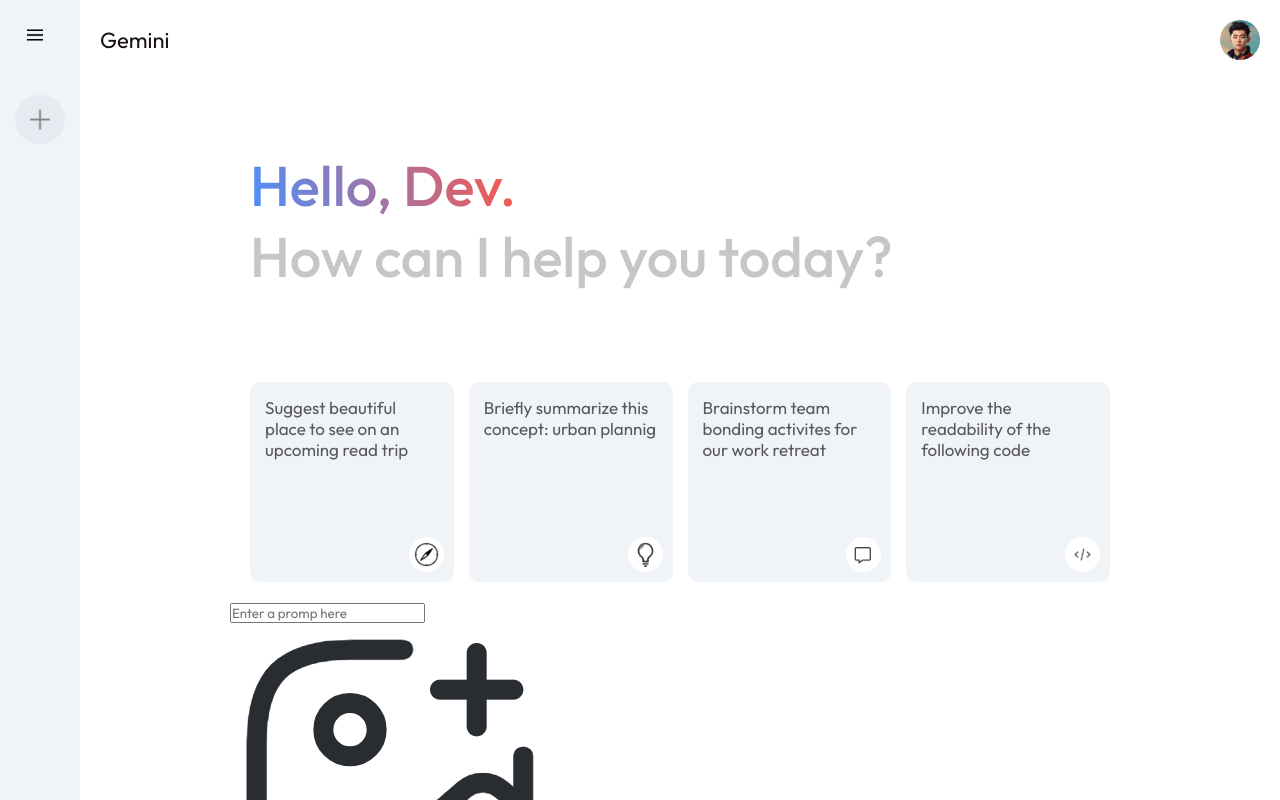
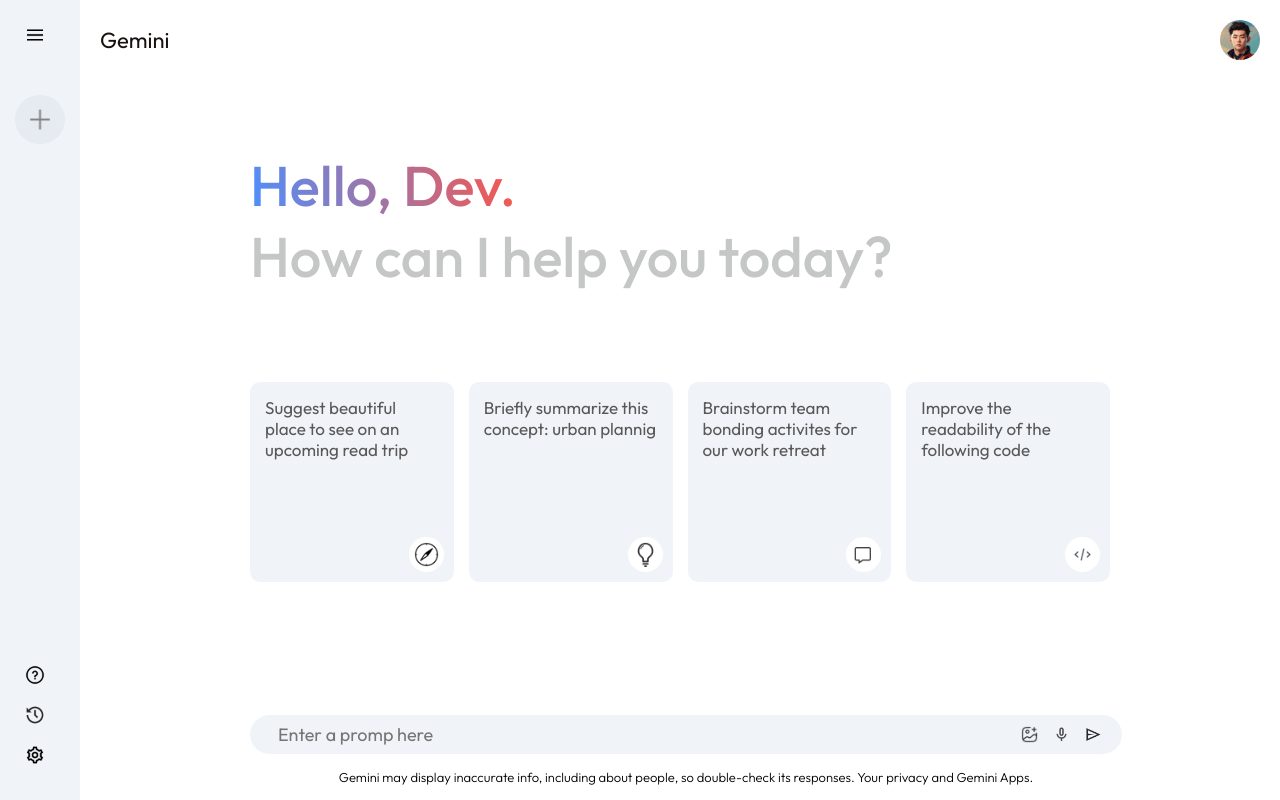
Before and after one commit to HassanEhsani/google-Gemini, a React (Vite) app in the folder gemini-clone/: page / in a window 1280 px wide. Shown: the top 800 px of the page. Built offline with nearby package versions, Linux system fonts and the light colour scheme.

Commit message:
i wrote all of option about main in the main.jsx

```diff
--- a/gemini-clone/src/components/Main/Main.css
+++ b/gemini-clone/src/components/Main/Main.css
@@ -18,29 +18,34 @@
     width: 40px;
     border-radius: 50%;
 }
-.main-container{
+
+.main-container {
     max-width: 900px;
     margin: auto;
 }
-.main .greet{
+
+.main .greet {
     margin: 50px 0px;
     font-size: 56px;
     color: #c4c7c5;
     font-weight: 500;
     padding: 20px;
 }
-.main .greet span{
-    background: -webkit-linear-gradient(16deg,#4b90ff,#ff5546);
+
+.main .greet span {
+    background: -webkit-linear-gradient(16deg, #4b90ff, #ff5546);
     -webkit-background-clip: text;
     -webkit-text-fill-color: transparent;
 }
-.main .cards{
+
+.main .cards {
     display: grid;
-    grid-template-columns: repeat(auto-fill,minmax(180px,1fr));
+    grid-template-columns: repeat(auto-fill, minmax(180px, 1fr));
     gap: 15px;
     padding: 20px;
 }
-.main .card{
+
+.main .card {
     height: 200px;
     padding: 15px;
     background-color: #f0f4f9;
@@ -48,7 +53,8 @@
     position: relative;
     cursor: pointer;
 }
-.main .card img{
+
+.main .card img {
     width: 35px;
     padding: 5px;
     position: absolute;
@@ -57,10 +63,58 @@
     bottom: 10px;
     right: 10px;
 }
-.main .card p{
+
+.main .card p {
     color: #585858;
     font-size: 17px;
 }
-.main .card:hover{
+
+.main .card:hover {
     background-color: #dfe4ea;
 }
+
+.main-bottom {
+    position: absolute;
+    bottom: 0;
+    width: 76%;
+    max-height: 900px;
+    padding: 0px 20px;
+    margin: auto;
+}
+
+.search-box {
+    display: flex;
+    align-items: center;
+    justify-content: space-between;
+    gap: 20px;
+    background-color: #f0f4f9;
+    padding: 0px 20px;
+    border-radius: 50px;
+}
+
+.search-box img {
+    width: 17px;
+    cursor: pointer;
+}
+
+.search-box input {
+    flex: 1;
+    background: transparent;
+    border: none;
+    outline: none;
+    padding: 8px;
+    font-size: 18px;
+}
+
+.search-box div {
+    display: flex;
+    align-items: center;
+    gap: 15px;
+}
+
+.main .bottom-info {
+    font-size: 13px;
+    margin: 15px auto;
+    text-align: center;
+    font-weight: 300;
+}
--- a/gemini-clone/src/components/Main/Main.jsx
+++ b/gemini-clone/src/components/Main/Main.jsx
@@ -32,6 +32,7 @@ const Main = () => {
                         <img src={assets.code_icon} alt="" />
                     </div>
                 </div>
+
                 <div className="main-bottom">
                     <div className="search-box">
                         <input type="text" placeholder="Enter a promp here" />
```
